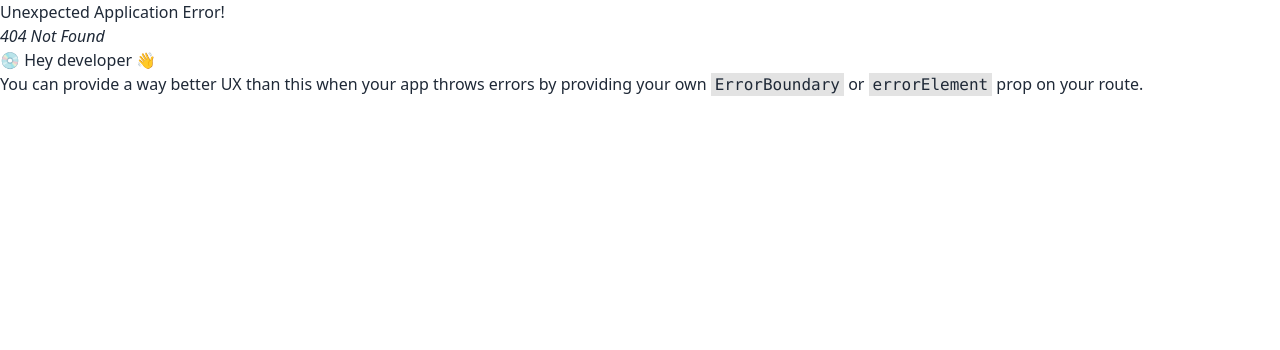
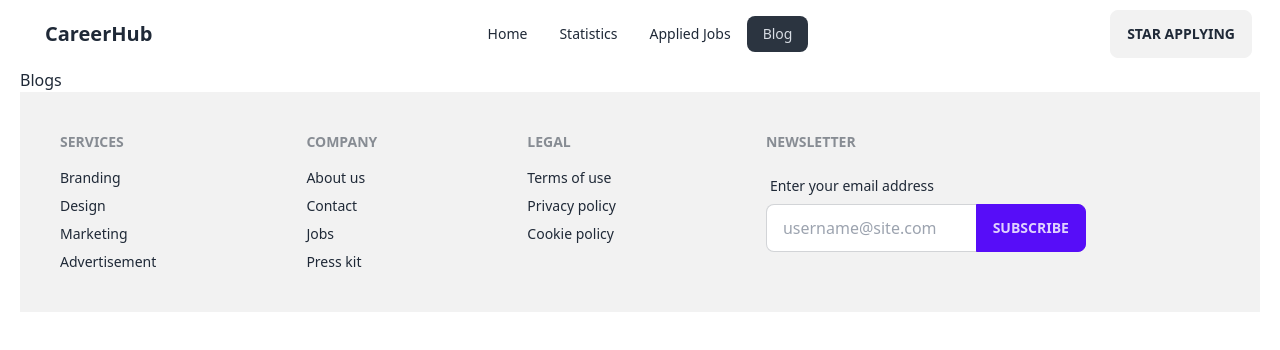
Before and after one commit to jerin-arpa/career-hub, a React (Vite) app: page /blog in a window 1280 px wide. Before the commit this address had no page. Shown: the top 350 px of the page. Built offline with nearby package versions, Linux system fonts and the light colour scheme.

Commit message:
set nested route and navbar

```diff
--- /dev/null
+++ b/src/Component/AppliedJobs/AppliedJobs.jsx
@@ -0,0 +1,9 @@
+const AppliedJobs = () => {
+    return (
+        <div>
+            <h2>Job i will apply</h2>
+        </div>
+    );
+};
+
+export default AppliedJobs;
--- /dev/null
+++ b/src/Component/Blogs/Blog.jsx
@@ -0,0 +1,9 @@
+const Blog = () => {
+    return (
+        <div>
+            <h2>Blogs</h2>
+        </div>
+    );
+};
+
+export default Blog;
--- /dev/null
+++ b/src/Component/ErrorPage/ErrorPage.jsx
@@ -0,0 +1,18 @@
+import { Link } from "react-router-dom";
+
+const ErrorPage = () => {
+    return (
+        <div className="container mx-auto">
+            <div className="mt-40">
+                <h2 className="text-6xl font-bold text-center">OOPS!!!!</h2>
+                <div className="flex justify-center mt-5">
+                    <button className="btn btn-primary">
+                        <Link to='/'>Go Home</Link>
+                    </button>
+                </div>
+            </div>
+        </div>
+    );
+};
+
+export default ErrorPage;
--- /dev/null
+++ b/src/Component/Header/Header.jsx
@@ -0,0 +1,37 @@
+import { NavLink } from "react-router-dom";
+
+const Header = () => {
+
+    const links = <>
+        <li><NavLink to="/">Home</NavLink></li>
+        <li><NavLink to="statistics">Statistics</NavLink></li>
+        <li><NavLink to="/appliedJob">Applied Jobs</NavLink></li>
+        <li><NavLink to="/blog">Blog</NavLink></li>
+    </>
+
+    return (
+        <div className="navbar bg-base-100">
+            <div className="navbar-start">
+                <div className="dropdown">
+                    <label tabIndex={0} className="btn btn-ghost lg:hidden">
+                        <svg xmlns="http://www.w3.org/2000/svg" className="h-5 w-5" fill="none" viewBox="0 0 24 24" stroke="currentColor"><path strokeLinecap="round" strokeLinejoin="round" strokeWidth="2" d="M4 6h16M4 12h8m-8 6h16" /></svg>
+                    </label>
+                    <ul tabIndex={0} className="menu menu-sm dropdown-content mt-3 z-[1] p-2 shadow bg-base-100 rounded-box w-52">
+                        {links}
+                    </ul>
+                </div>
+                <a className="btn btn-ghost normal-case text-xl">CareerHub</a>
+            </div>
+            <div className="navbar-center hidden lg:flex">
+                <ul className="menu menu-horizontal px-1">
+                    {links}
+                </ul>
+            </div>
+            <div className="navbar-end">
+                <a className="btn">Star Applying</a>
+            </div>
+        </div>
+    );
+};
+
+export default Header;
--- a/src/Component/Root/Root.jsx
+++ b/src/Component/Root/Root.jsx
@@ -1,9 +1,11 @@
 import { Outlet } from "react-router-dom";
 import Footer from "../Footer/Footer";
+import Header from "../Header/Header";
 
 const Root = () => {
     return (
-        <div>
+        <div className="container mx-auto px-5">
+            <Header></Header>
             <Outlet></Outlet>
             <Footer></Footer>
         </div>
--- a/src/main.jsx
+++ b/src/main.jsx
@@ -7,16 +7,28 @@
 import './index.css'
 import Root from './Component/Root/Root';
 import Home from './Component/Home/Home';
+import AppliedJobs from './Component/AppliedJobs/AppliedJobs';
+import Blog from './Component/Blogs/Blog';
+import ErrorPage from './Component/ErrorPage/ErrorPage';
 
 
 const router = createBrowserRouter([
   {
     path: "/",
     element: <Root></Root>,
+    errorElement: <ErrorPage></ErrorPage>,
     children: [
       {
         path: '/',
         element: <Home></Home>
+      },
+      {
+        path: '/appliedJob',
+        element: <AppliedJobs></AppliedJobs>
+      },
+      {
+        path: '/blog',
+        element: <Blog></Blog>
       }
     ]
   },
```
